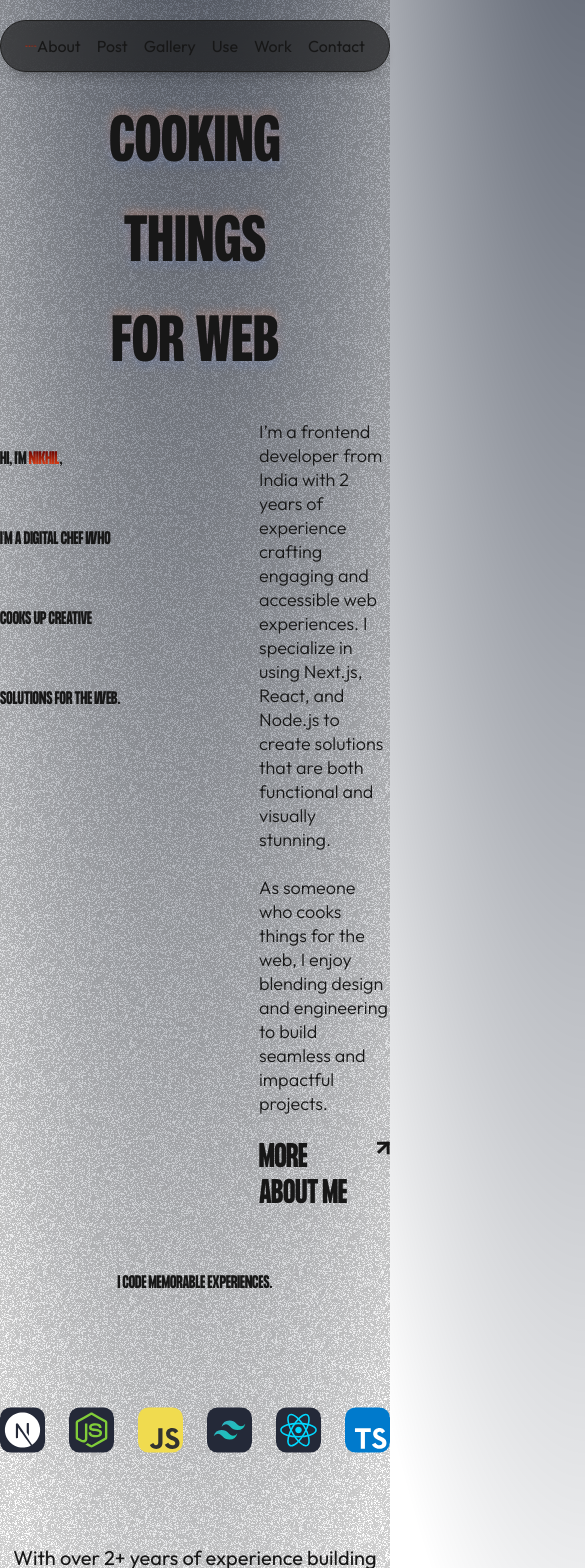
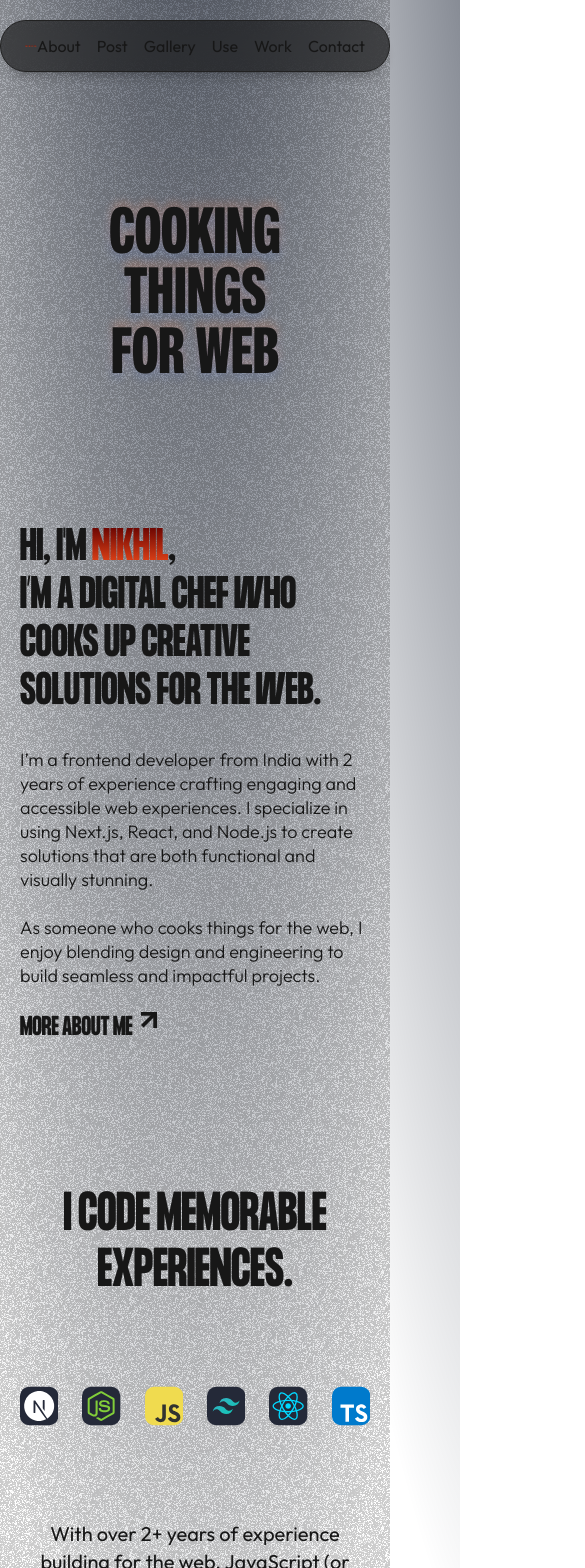
Before and after one commit to justnikee/portfolio_website, a Next.js app: page / in a window 390 px wide. Shown: the top 1568 px of the page, 585 px wide, since content can reach past the window. Built offline with nearby package versions, Linux system fonts and the light colour scheme.

Commit message:
responsive changes

```diff
--- a/app/components/MaskContainer.tsx
+++ b/app/components/MaskContainer.tsx
@@ -30,15 +30,14 @@ const handleCopy = () => {
 }
 
   return (
-    <div className=''>
-       <h2 className='font-[Heading] text-7xl font-extrabold text-center mb-3'>{title}</h2>
+    <>
+       <h2 className='font-[Heading] text-5xl leading-[3.5rem] md:text-7xl md:leading-[5rem] font-extrabold text-center mb-3'>{title}</h2>
        <p className='font-[outfit] text-2xl text-[#fffaf5] max-w-3xl text-center mb-5 '>{description}</p>
        <div className='flex gap-4 justify-center items-center'>
        <h4 ref={emailRef} className='font-[Heading] text-[56px] leading-[56px] text-[#fffaf5]'>{email}</h4>
        <div onClick={handleCopy} className='text-[19px] font-[outfit] copy_button h-fit px-6 py-2 rounded-lg cursor-pointer'>{copyText}</div>
        </div>
-
-    </div>
+    </>
   )
 }
 
--- a/app/globals.css
+++ b/app/globals.css
@@ -181,7 +181,7 @@ div#card{
 
 /* Gradient text style */
 .gradient-text {
-  background-image: linear-gradient(90deg, #732959, #401C33, #A63F8A, #30588C, #00010D);
+  background-image: linear-gradient(90deg, #732959, #fff, #A63F8A);
   -webkit-background-clip: text;
 color: transparent;
 transition: background-image 1s ease, background-position 1s ease;
@@ -198,3 +198,15 @@ background-size: 200% 100%;
   background-image: linear-gradient(90deg, #ff7f00, #ff0055, #00aaff, #00ff00, #6600ff);
   background-position: 0 0; /* Move the gradient to the left */
 }
+
+
+.before-image-color:before{
+    content: '';
+    position: absolute;
+    top: 0;
+    left: 0;
+    width: 100%;
+    height: 1px;
+    background-image: linear-gradient(90deg, #fff -1.53%, transparent -1.52%, #666 50%, transparent);
+    z-index: -1;
+}
--- a/app/page.tsx
+++ b/app/page.tsx
@@ -9,7 +9,7 @@ import Footer from "./ui/Footer";
 
 export default function Home() {
   return (
-    <div>
+    <>
           <Header/>
           <Hero/>
           <About/>
@@ -18,6 +18,6 @@ export default function Home() {
           <Work/>
           <Contact/>
           <Footer/>
-    </div>
+    </>
   );
 }
--- a/app/ui/About.tsx
+++ b/app/ui/About.tsx
@@ -6,10 +6,10 @@ type Props = {}
 const About = (props: Props) => {
   return (
     <div className='flex justify-center sm:py-32 py-4'>
-        <div className='sm:px-[32px] sm:py-0 max-w-[1300px] m-auto'>
-            <div className='flex gap-32'>
+        <div className='px-5  sm:px-[32px] sm:py-0 max-w-[1300px] m-auto'>
+            <div className='flex flex-col gap-8 md:flex-row lg:gap-32'>
                 <div className='flex-1'>
-                      <h3 className='sm:text-[4rem] max-w-[500px] font-[Heading] uppercase leading-[5rem]'>Hi, I'm
+                      <h3 className='sm:text-[4rem] text-[2.5rem] leading-[3rem] max-w-[500px] font-[Heading] uppercase lg:leading-[5rem]'>Hi, I'm
                         <span className='text-linkTextColor' style={{
                                background: '-webkit-linear-gradient(#610000, #FD511D)',
                                WebkitBackgroundClip: 'text',
@@ -25,7 +25,7 @@ const About = (props: Props) => {
                      As someone who cooks things for the web, I enjoy blending design and engineering to build seamless and impactful projects.
                     </p>
                     <div>
-                        <Link className='font-[Heading] uppercase text-3xl flex gap-2' href={'/about'}>
+                        <Link className='font-[Heading] uppercase text-2xl sm:text-3xl flex gap-2' href={'/about'}>
                         More about me
                         <svg xmlns="http://www.w3.org/2000/svg" width="16px" height="16px" viewBox="0 0 30 30" fill="none"><path fill="currentColor" d="M0 0h29.998L30 7.058 0 7.06V.001Z"></path><path fill="currentColor" d="M29.998 0 30 30h-7.06V0h7.058Z"></path><path fill="currentColor" d="M27.452 6.757 4.992 29.218 0 24.227l22.46-22.46 4.992 4.99Z"></path></svg>
                         </Link>
--- a/app/ui/Contact.tsx
+++ b/app/ui/Contact.tsx
@@ -5,13 +5,11 @@ type Props = {}
 
 const Contact = (props: Props) => {
   return (
-    <div className='flex justify-center sm:py-32 py-4'>
+    <div className='flex justify-center py-32 px-5'>
         <div className='sm:px-[32px] sm:py-0 max-w-[1300px] m-auto relative'>
-        <div>
         <MaskContainer title="Let's Build Something Great!!"
         email='nikhil98161@gmail.com'
         description="I'm always open to new opportunities, collaborations, and connections. Feel free to reach out to ask a question, share your project idea, talk about cats or the meaning of life."/>
-        </div>
         </div>
     </div>
   )
--- a/app/ui/Experiance.tsx
+++ b/app/ui/Experiance.tsx
@@ -4,11 +4,11 @@ type Props = {}
 
 const Experiance = (props: Props) => {
   return (
-    <div className='flex justify-center sm:py-32 py-4'>
+    <div className='flex justify-center py-32 px-5'>
         <div className='sm:px-[32px] sm:py-0 max-w-[1300px] m-auto'>
-            <div className='flex gap-32'>
+            <div className='flex flex-col gap-8 lg:flex-row lg:gap-32'>
                 <div className='flex-1'>
-                      <h3 className='sm:text-[4rem] max-w-[500px] font-[Heading] uppercase leading-[77px]'>Redefining Web Development at
+                      <h3 className='text-[2.5rem] leading-[3rem] sm:text-[4rem] max-w-[500px] font-[Heading] uppercase sm:leading-[77px]'>Redefining Web Development at
                         <span className='text-linkTextColor' style={{
                                background: '-webkit-linear-gradient(#610000, #FD511D)',
                                WebkitBackgroundClip: 'text',
@@ -23,7 +23,7 @@ const Experiance = (props: Props) => {
                      Previously, I’ve worked with many freelance clients, helping them achieve their unique business needs by revamping their websites, building core products, and delivering impactful solutions.
                     </p>
                     <div>
-                      <span className="uppercase text-[13px] font-light text-[#fefce899]">Companies i've worked with</span>
+                      <span className="uppercase font-[outfit] text-[13px] font-light text-[#fefce899]">Companies i've worked with</span>
                       <div className="mt-2">
                         <Image alt="cybergineer solutions" height={50} width={100}  src={'/main_images/web-logo-removebg-preview.png'} />
                       </div>
--- a/app/ui/Footer.tsx
+++ b/app/ui/Footer.tsx
@@ -79,9 +79,9 @@ const FooterBottom: React.FC = () => {
         ref={animationRef}
         style={{ display: "flex" }} // Ensures spans align horizontally
       >
-        <h4 className='gradient-text -mr-6'>chaos coded beautifully — Jinxx way</h4>
-        <h4 className='gradient-text -mr-6'>chaos coded beautifully — Jinxx way</h4>
-        <h4 className='gradient-text -mr-6'>chaos coded beautifully — Jinxx way</h4>
+        <h4 className='gradient-text -mr-[5.5rem]'>chaos coded beautifully — </h4>
+        <h4 className='gradient-text -mr-[5.5rem]'>chaos coded beautifully — </h4>
+        <h4 className='gradient-text -mr-[5.5rem]'>chaos coded beautifully — </h4>
       </div>
     </div>
   );
@@ -149,12 +149,10 @@ function horizontalLoop(items: HTMLElement[], config: HorizontalLoopConfig): GSA
 }
 
 
-
-
 const EndFooter = () => {
   return(
-      <div className='sm:px-[32px] sm:py-0 max-w-[1300px] m-auto relative w-full'>
-        <div className='py-4 flex justify-between'>
+      <div className='sm:px-[32px] sm:py-0 max-w-[1300px] m-auto relative w-full block before-image-color'>
+        <div className='py-4 pt-8 flex justify-between'>
           <div className='flex-1'>
             <h3 className='font-[outfit]'>© 2024 Nikhil.</h3>
           </div>
--- a/app/ui/Header.tsx
+++ b/app/ui/Header.tsx
@@ -8,7 +8,7 @@ const links = ["About", "Post", "Gallery", "Use", "Work", "Contact"];
 
 const Header = (props: Props) => {
   return (
-    <header className='w-full pt-5'>
+    <header className='w-full pt-5 sticky top-0 z-10'>
         <div className='max-w-[800px] h-[52px] m-auto flex items-center justify-between w-full bg-[hsla(0,0%,5%,.6)] rounded-[100px] py-2 px-6 border border-[#212121]' style={{
             boxShadow: '0 .6px .6px -1.25px rgba(0,0,0,.467),0 2.2px 2.2px -2.5px rgba(0,0,0,.41),0 10px 10px -3.75px rgba(0,0,0,.16)',
             backdropFilter: 'blur(12px)',
--- a/app/ui/Hero.tsx
+++ b/app/ui/Hero.tsx
@@ -4,10 +4,10 @@ type Props = {}
 
 const Hero = (props: Props) => {
   return (
-    <div className='flex justify-center sm:py-32 py-4'>
+    <div className='flex justify-center py-32'>
         <div className='sm:px-[32px] sm:py-0 max-w-[1300px] m-auto'>
             <div className='flex justify-center'>
-                <h1 className='font-[MainFont] text-[100px] uppercase font-bold text-center leading-[100px]' style={{
+                <h1 className='font-[MainFont] text-[100px] leading-[60px] uppercase font-bold text-center md:leading-[100px]' style={{
                     fontSize: 'clamp(4rem, 10vw, 7rem)',
                     textShadow: '0 5px 10px rgba(0, 87, 255, .1), 0 -5px 8px rgba(255, 90, 0, .15), 0 0 15px hsla(0, 0%, 100%, .15)'
                 }}>
--- a/app/ui/TechOverview.tsx
+++ b/app/ui/TechOverview.tsx
@@ -4,10 +4,10 @@ type Props = {}
 
 const TechOverview = (props: Props) => {
   return (
-    <div className='sm:py-32 py-4'>
+    <div className='py-32 px-5'>
         <div className='sm:px-[32px] sm:py-0 max-w-[1300px] m-auto'>
             <div>
-                <h2 className='sm:text-[5rem] font-[Heading] uppercase leading-[5rem] text-center'>I Code Memorable Experiences.</h2>
+                <h2 className='text-5xl leading-[3.5rem] sm:text-[5rem] font-[Heading] uppercase sm:leading-[5rem] text-center'>I Code Memorable Experiences.</h2>
             </div>
             <div>
                 <div className="floating-icons mt-14 m-auto flex items-center gap-6 justify-center">
```
Also changed, not shown: app/ui/Work.tsx (+4 -4 lines).
